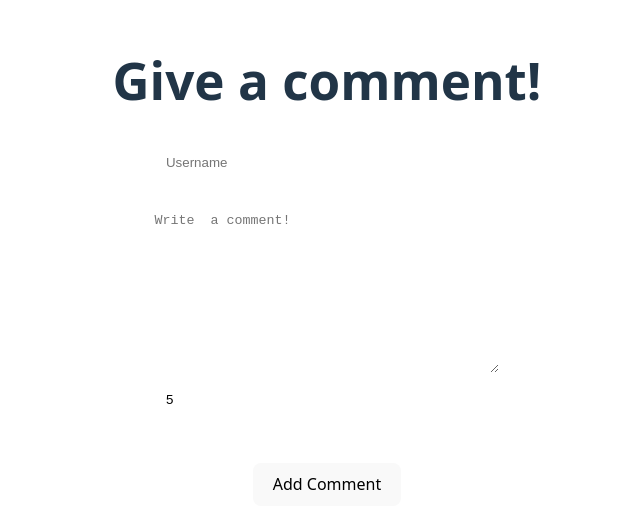
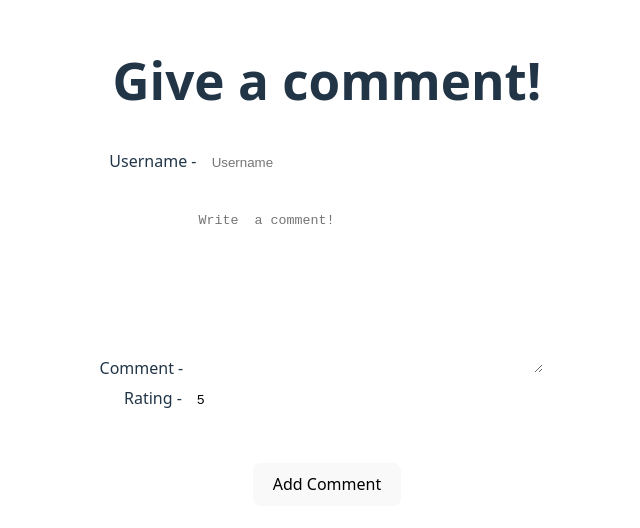
Before and after one commit to Rajaryan99/React_learning-Projects, a React (Vite) app in the folder reactState_hooks/: page / in a window 1280 px wide. Shown: the part 138-666 px from the top of the page, without its empty margins (313-953 px from the left). Built offline with nearby package versions, Linux system fonts and the light colour scheme.

Commit message:
created a comment swction ui

```diff
--- a/reactState_hooks/src/CommentForm.jsx
+++ b/reactState_hooks/src/CommentForm.jsx
@@ -11,7 +11,17 @@ export default function CommentForm() {
 
     let handleInputChange = (e) => {
         setformData((currData) => {
-            return {...currData}
+            return {...currData, [e.target.name]: e.target.value}
+        })
+    }
+
+    let handleCommentBtn = (e) => {
+        console.log(formData);
+        e.preventDefault();
+        setformData({
+            username: '',
+        remarks: '',
+        rating: 5
         })
     }
 
@@ -19,20 +29,23 @@ export default function CommentForm() {
         <div>
             <h1>Give a comment!</h1>
             <form action="">
-                <input type="text" placeholder='Username' value={formData.username} />
+                <label htmlFor="Username">Username - </label>
+                <input  id='Username' name='username' type="text" placeholder='Username' value={formData.username} onChange={handleInputChange} />
                 <br />
-                <textarea name="" id=""
+                <label htmlFor="textarea">Comment -  </label>
+                <textarea name="remarks" id="textarea"
                 rows={10}
                  cols={40}
                  placeholder='Write  a comment!'
                  value={formData.remarks}
+                 onChange={handleInputChange}
                  >
-
                  </textarea>
                  <br />
-                 <input type="number" placeholder='Rating' min={1} max={5} value={formData.rating} />
+                 <label htmlFor="rating">Rating -   </label>
+                 <input id='rating' name='rating' type="number" placeholder='Rating' min={1} max={5} value={formData.rating} onChange={handleInputChange} />
             <br /><br />
-                <button>Add Comment</button>
+                <button onClick={handleCommentBtn}>Add Comment</button>
             </form>
         </div>
     )
```
